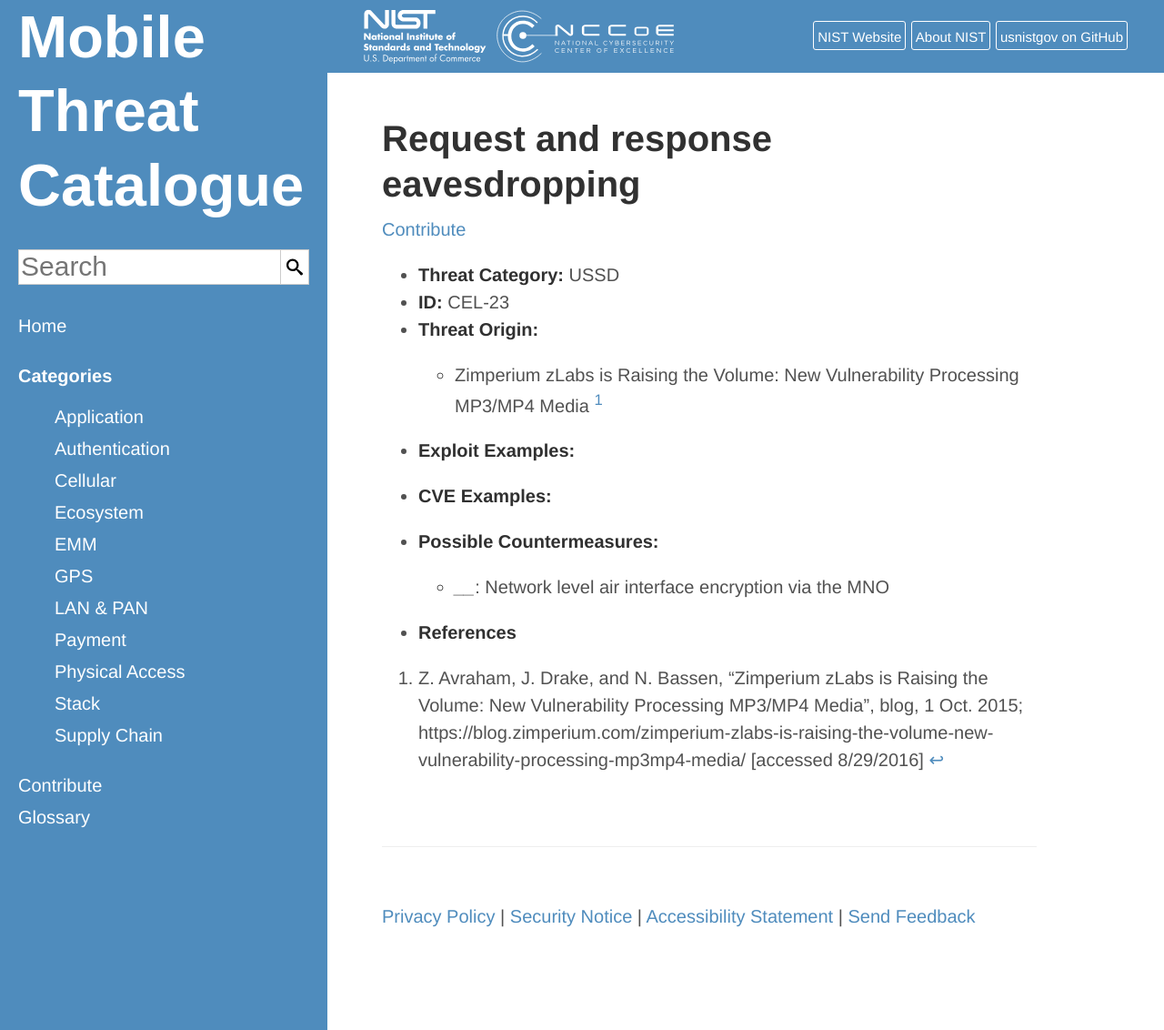
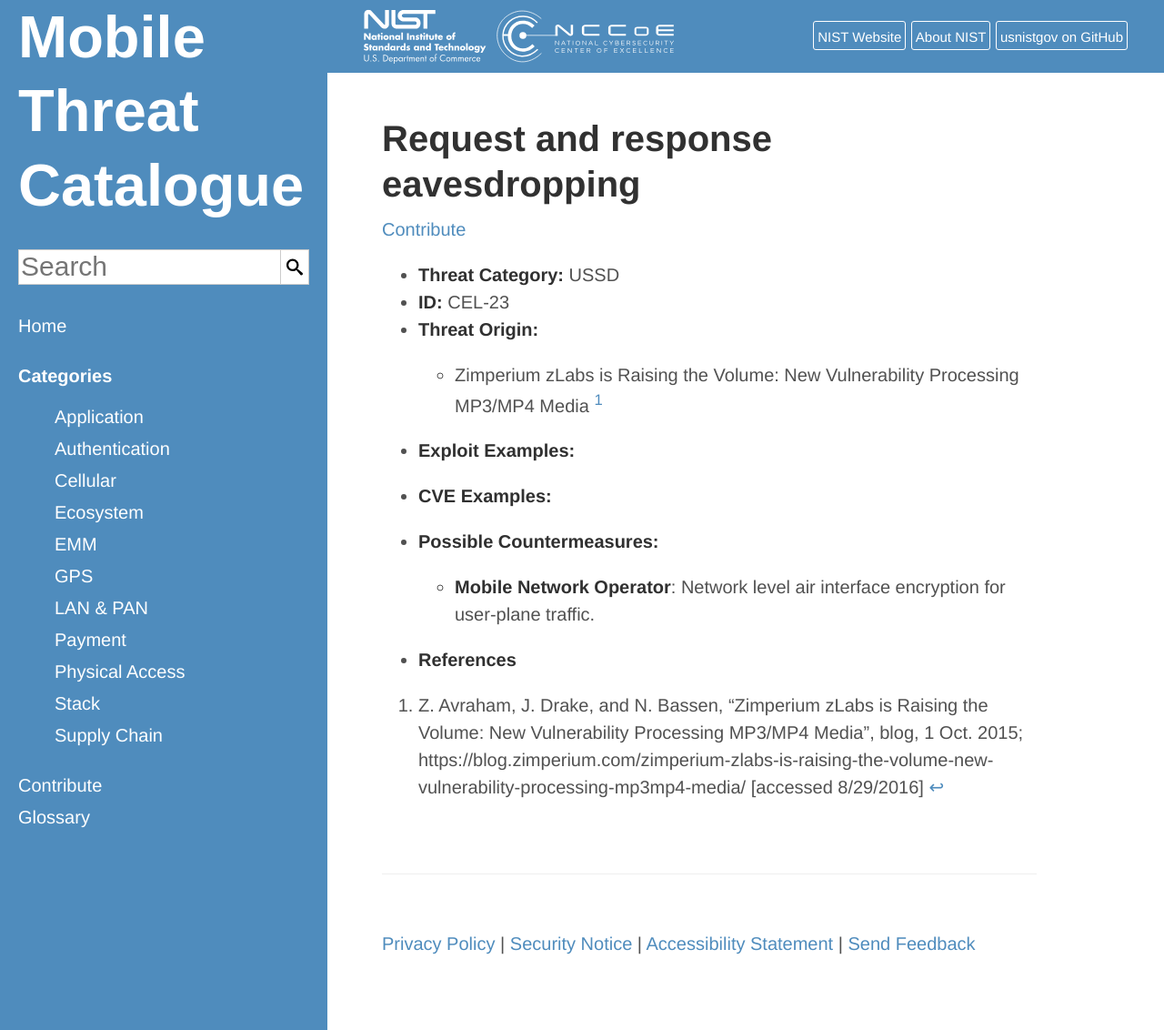
Before and after one commit to usnistgov/mobile-threat-catalogue, a Jekyll site: the page built from _cellular-threats/CEL-23.md, in a window 1280 px wide and 1132 px high. Shown: the whole window at 91% size. Built offline with Jekyll 4.4.1, drawn with Linux system fonts in a browser that asks for light colours.

Commit message:
#13: Update countermeasures and actors.

```diff
--- a/_cellular-threats/CEL-23.md
+++ b/_cellular-threats/CEL-23.md
@@ -7,6 +7,6 @@
     ExploitExample:
     CVEExample:
     PossibleCountermeasures:
-        "Network level air interface encryption via the MNO":
-            -
+        "Network level air interface encryption for user-plane traffic.":
+            - Mobile Network Operator
 ---
```
